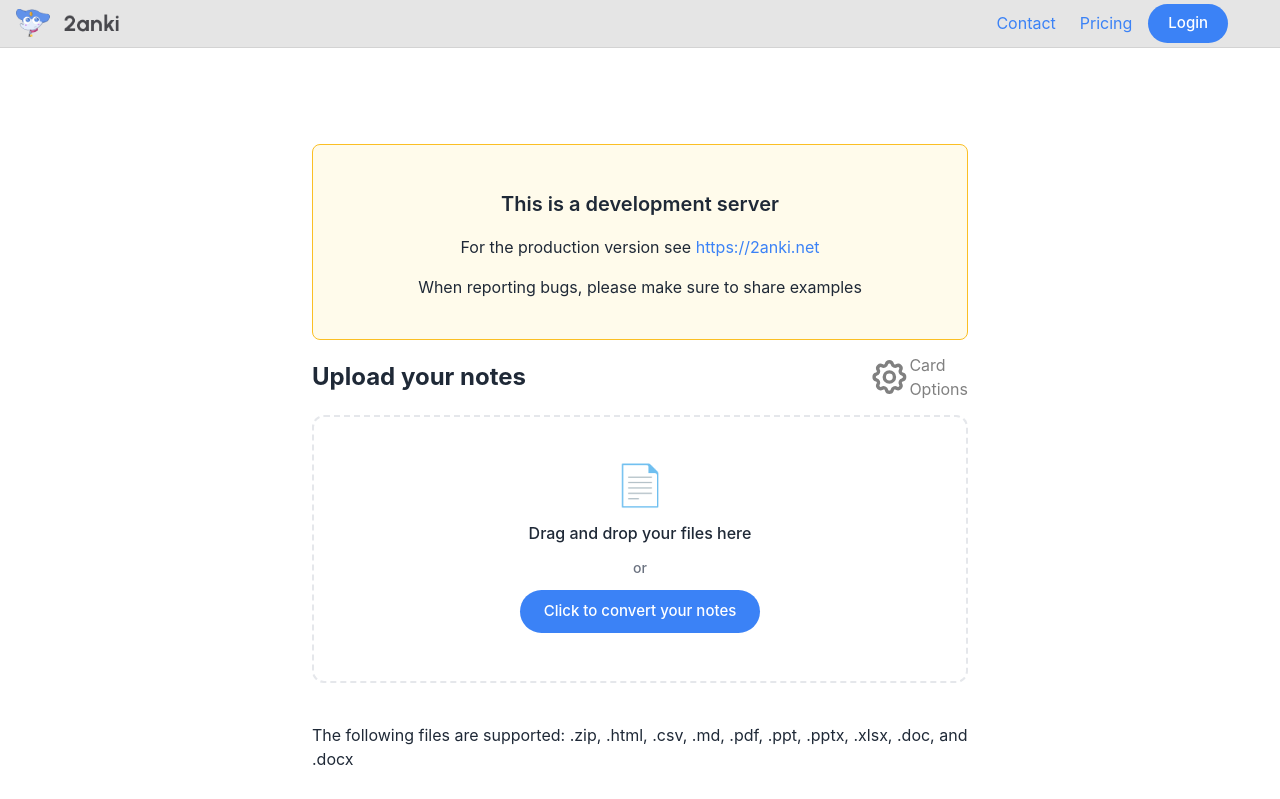
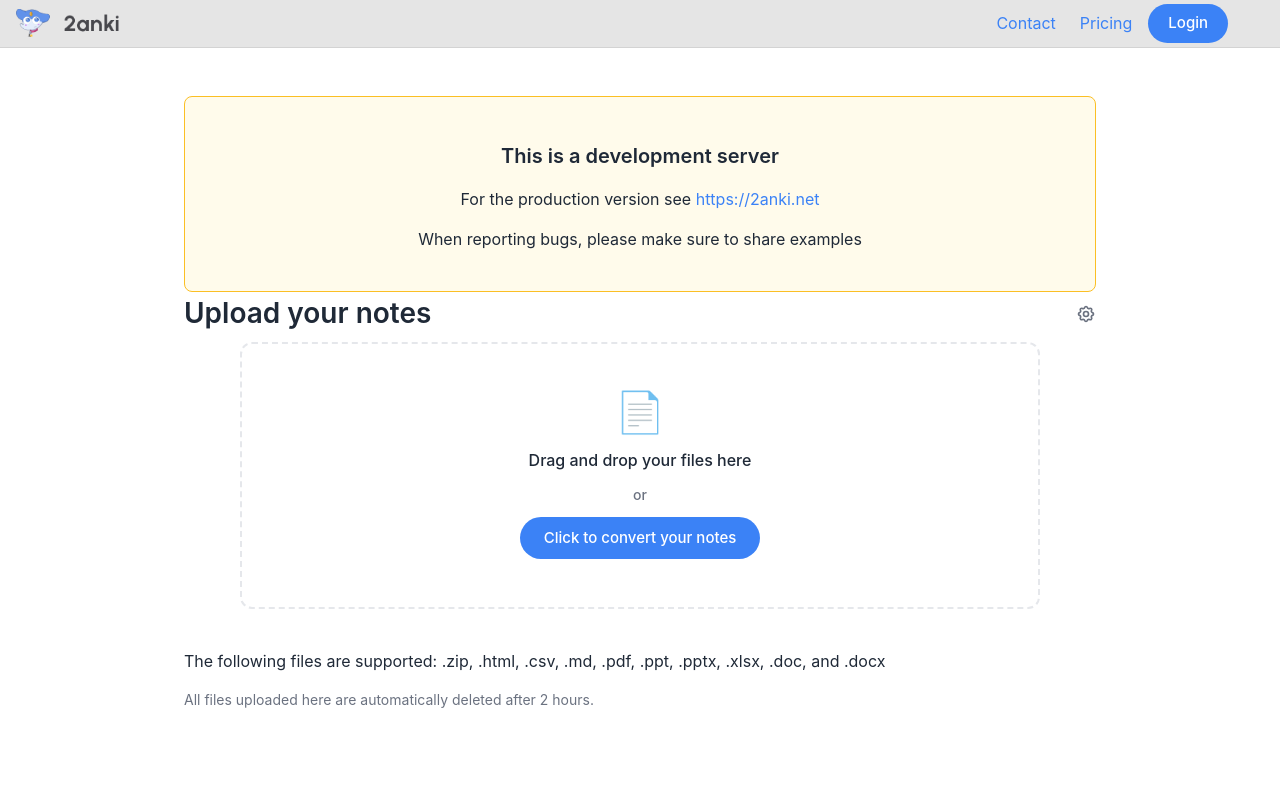
Before and after one commit to 2anki/web, a React (Vite) app: page /upload in a window 1280 px wide. Shown: the top 799 px of the page. Built offline with nearby package versions, Linux system fonts and the light colour scheme; no server answers.

Commit message:
refactor: improve page layout
Signed-off-by: Alexander Alemayhu <alexander@alemayhu.com>

```diff
--- a/src/App.tsx
+++ b/src/App.tsx
@@ -7,7 +7,6 @@ import UploadPage from './pages/UploadPage';
 import HomePage from './pages/HomePage';
 import AboutPage from './pages/AboutPage/AboutPage';
 
-import Footer from './components/Footer';
 import isOfflineMode from './lib/isOfflineMode';
 import DebugPage from './pages/DebugPage';
 import { ContactPage } from './pages/ContactPage/ContactPage';
@@ -106,7 +105,6 @@ function AppContent({
           <Route path="/about" element={<AboutPage />} />
           <Route path="*" element={<NotFoundPage />} />
         </Routes>
-        <Footer />
       </PageLayout>
     </BrowserRouter>
   );
--- a/src/components/Footer.tsx
+++ b/src/components/Footer.tsx
@@ -33,7 +33,7 @@ const Links = styled.ul`
 function Footer() {
   return (
     <StyledFooter className={styles.textCenter}>
-      <div className={styles.page}>
+      <div>
         <div className={styles.flexColumn}>
           <div>Copyright © 2024-2025 Alexander Alemayhu.</div>
           <Links>
--- a/src/components/Layout/PageLayout.tsx
+++ b/src/components/Layout/PageLayout.tsx
@@ -3,6 +3,7 @@ import { Link, useLocation } from 'react-router-dom';
 import { PageContent, ClaudePromoBanner } from './styled';
 import { ErrorPresenter } from '../errors/ErrorPresenter';
 import NavigationBar from '../NavigationBar/NavigationBar';
+import Footer from '../Footer';
 import sharedStyles from '../../styles/shared.module.css';
 
 interface PageLayoutProps {
@@ -55,7 +56,8 @@ export function PageLayout({
         </ClaudePromoBanner>
       )}
       {error && <ErrorPresenter error={error} />}
-      {children}
+      <div style={{ flex: 1 }}>{children}</div>
+      <Footer />
     </PageContent>
   );
 }
--- a/src/components/Layout/styled.tsx
+++ b/src/components/Layout/styled.tsx
@@ -8,6 +8,9 @@ export const Layout = styled.div`
 export const PageContent = styled.div`
   flex-basis: 0;
   flex-grow: 999;
+  display: flex;
+  flex-direction: column;
+  min-height: 100vh;
 `;
 
 export const PageHeader = styled.div.attrs({ className: 'is-hidden-desktop' })`
--- a/src/components/icons/SettingsIcon.tsx
+++ b/src/components/icons/SettingsIcon.tsx
@@ -1,7 +1,8 @@
 function SettingsIcon() {
   return (
     <svg
-      className="icon"
+      width="20"
+      height="20"
       fill="none"
       stroke="currentColor"
       viewBox="0 0 24 24"
--- a/src/pages/UploadPage/UploadPage.tsx
+++ b/src/pages/UploadPage/UploadPage.tsx
@@ -6,14 +6,7 @@ import WarningMessage from '../../components/WarningMessage';
 import UploadForm from './components/UploadForm/UploadForm';
 import SettingsIcon from '../../components/icons/SettingsIcon';
 import SettingsModal from '../../components/modals/SettingsModal/SettingsModal';
-import {
-  FlexColumn,
-  ImportTitle,
-  InfoMessage,
-  CardOptionsLink,
-  UploadContainer,
-} from './styled';
-import { Main, PageContainer } from '../../components/styled';
+import styles from '../../styles/shared.module.css';
 import { ErrorHandlerType } from '../../components/errors/helpers/getErrorMessage';
 import { getVisibleText } from '../../lib/text/getVisibleText';
 import getAcceptedContentTypes from './helpers/getAcceptedContentTypes';
@@ -40,26 +33,23 @@ export function UploadPage({ setErrorMessage }: Props) {
     .join(', ');
 
   return (
-    <PageContainer>
-      <UploadContainer>
-        <Main>
+    <div className={styles.page}>
       {isDevelopment ? <WarningMessage /> : null}
-          <FlexColumn>
-            <ImportTitle>{getVisibleText('upload.page.title')}</ImportTitle>
-            <CardOptionsLink onClick={() => setShowCardOptionsModal(true)}>
-              <Link className="link" to="?view=template">
+      <div className={styles.flexBetween}>
+        <h2 className={styles.title}>{getVisibleText('upload.page.title')}</h2>
+        <Link
+          className={styles.secondaryText}
+          to="?view=template"
+          onClick={() => setShowCardOptionsModal(true)}
+        >
           <SettingsIcon />
-                {getVisibleText('card.options')}
         </Link>
-            </CardOptionsLink>
-          </FlexColumn>
-          <div>
+      </div>
       <UploadForm setErrorMessage={setErrorMessage} />
       <p>The following files are supported: {readableSupportedFiles}</p>
-
-            <InfoMessage>
+      <p className={styles.smallDescription}>
         All files uploaded here are automatically deleted after 2 hours.
-            </InfoMessage>
+      </p>
       <SettingsModal
         setError={setErrorMessage}
         pageId={null}
@@ -70,8 +60,5 @@ export function UploadPage({ setErrorMessage }: Props) {
         }}
       />
     </div>
-        </Main>
-      </UploadContainer>
-    </PageContainer>
   );
 }
--- a/src/styles/shared.module.css
+++ b/src/styles/shared.module.css
@@ -795,3 +795,7 @@
   width: 100%;
   height: 100%;
 }
+
+.flexGrow {
+  flex: 1;
+}
```
Lines whose indentation alone changed are shown as unchanged.
